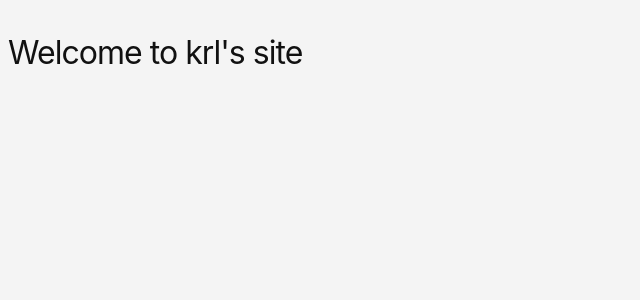
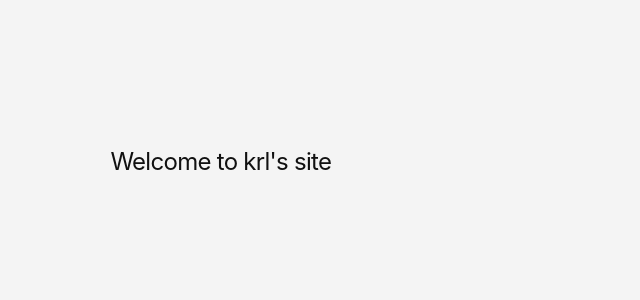
Before and after one commit to krlmnz/krlmnz, a Jekyll site: the page index.html, which Jekyll copies as it is, in a window 1280 px wide. Shown: the top 300 px of the page, without its empty margins (0-640 px from the left). Built offline with Jekyll 4.4.1, drawn with Linux system fonts in a browser that asks for light colours.

Commit message:
Update index.html

```diff
--- a/index.html
+++ b/index.html
@@ -79,7 +79,13 @@
   max-height:24px;
 }
 
+html{
 
+    background-color: #f4f4f4;
+  color: #111;
+  font-family: 'Inter', sans-serif;
+
+}
 
 body {
   background-color: #f4f4f4;
@@ -235,12 +241,27 @@ blockquote {
 }
 
 
+.p-outer {
+  text-align: vertical-align: baseline;
+  padding: 8vw;
+}
+
+
     </style>
 
 
 
   </head>
   <body>
+
+    <main id="main">
+        <section class="p-outer">
+
     <h1>Welcome to krl's site</h1>
+        </section>
+    </main>
+
+
+
   </body>
 </html>
```
